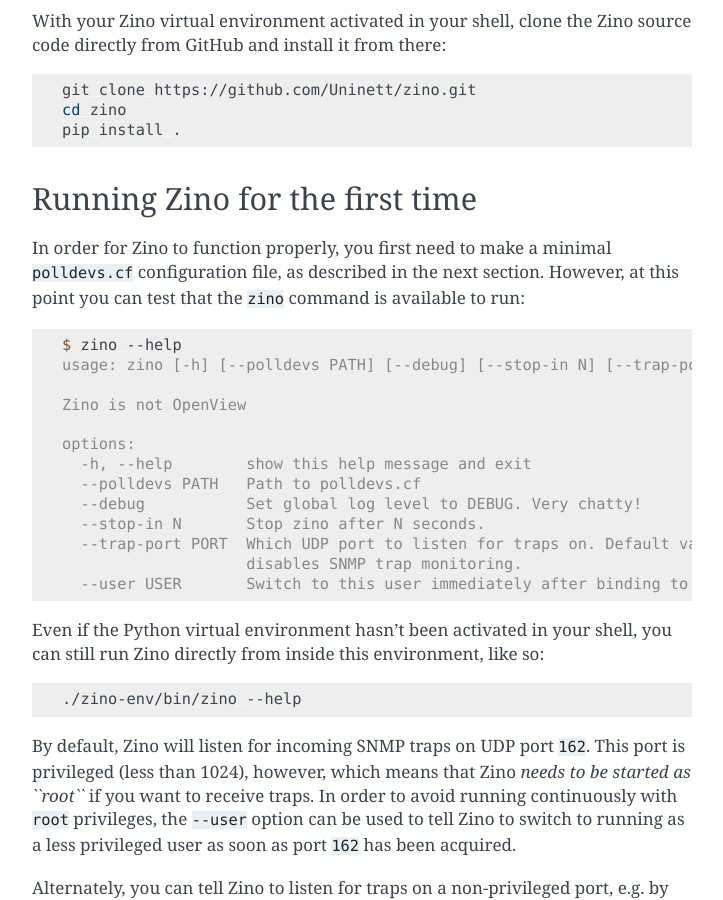
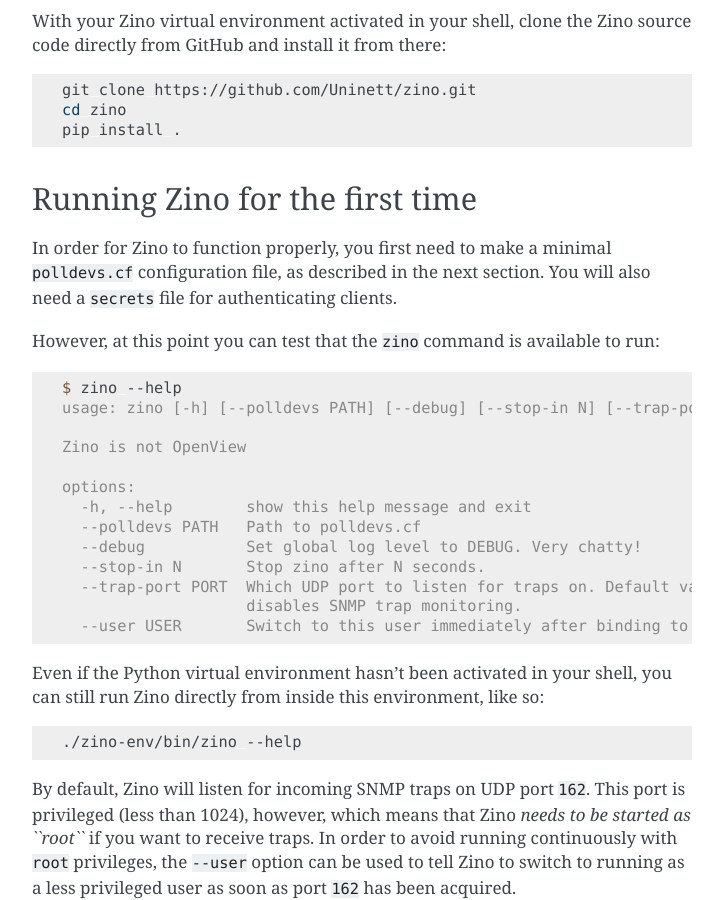
Before and after one commit to Uninett/zino, a Sphinx documentation site: the page built from docs/installation.rst, in a window 1280 px wide and 900 px high, scrolled down 1454 px. Shown: the whole window, without its empty margins (388-1111 px from the left). Built offline with Sphinx 7.4.7, drawn with Linux system fonts in a browser that asks for light colours; pages that are not in the unit, such as notebooks, are missing from menus; the version number could not be read and is left out.

Commit message:
Document that the secrets file is not optional

```diff
--- a/docs/installation.rst
+++ b/docs/installation.rst
@@ -83,7 +83,9 @@
 -------------------------------
 
 In order for Zino to function properly, you first need to make a minimal
-``polldevs.cf`` configuration file, as described in the next section.
+:file:`polldevs.cf` configuration file, as described in the next section. You
+will also need a :file:`secrets` file for authenticating clients.
+
 However, at this point you can test that the ``zino`` command is
 available to run:
 
```
Also changed, not shown: docs/configuration.rst (+14 -5 lines).
